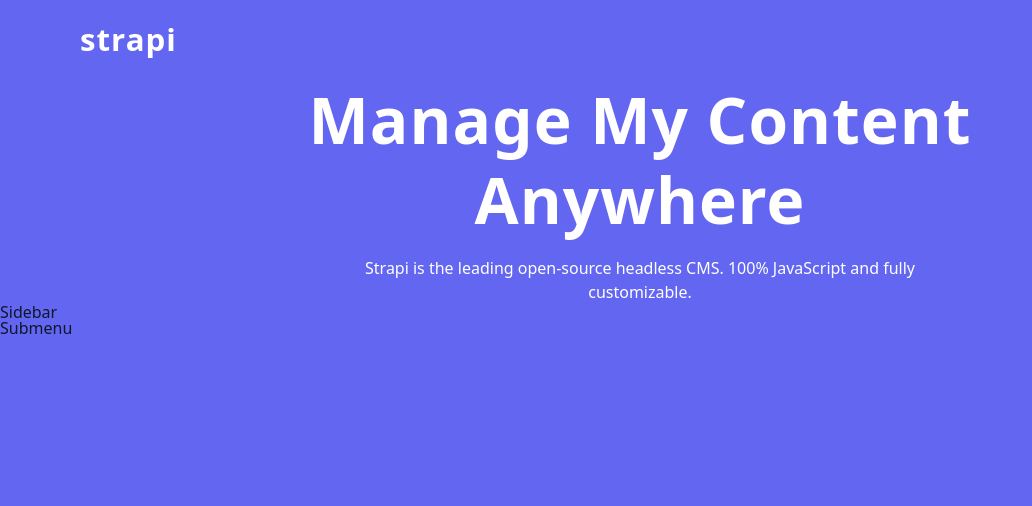
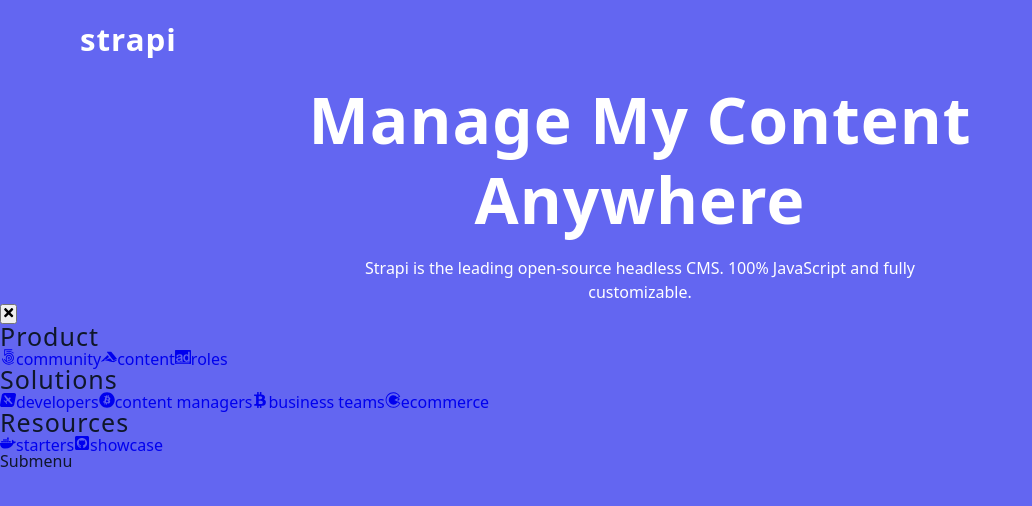
Before and after one commit to UAK002/Fundamental-projects-13-Strapi-Submenus, a React (Vite) app: page / in a window 1280 px wide. Shown: the top 506 px of the page, without its empty margins (0-1032 px from the left). Built offline with nearby package versions, Linux system fonts and the light colour scheme.

Commit message:
263. Strapi - Sidebar JSX

```diff
--- a/src/Sidebar.jsx
+++ b/src/Sidebar.jsx
@@ -1,4 +1,36 @@
+import { FaTimes } from 'react-icons/fa';
+import { useGlobalContext } from './Context';
+import sublinks from './data';
+
 const Sidebar = () => {
-  return <div>Sidebar</div>;
+  const { isSidebarOpen, closeSidebar } = useGlobalContext();
+  return (
+    <aside className="sidebar">
+      <div className="sidebar-container">
+        <button className="close-btn">{<FaTimes />}</button>
+      </div>
+      <div className="sidebarLinks">
+        {sublinks.map((item) => {
+          const { pageId, page, links } = item;
+          return (
+            <article key={pageId}>
+              <h4>{page}</h4>
+              <div className="sidebar-sublinks">
+                {links.map((link) => {
+                  const { url, icon, label, id } = link;
+                  return (
+                    <a key={id} href={url}>
+                      {icon}
+                      {label}
+                    </a>
+                  );
+                })}
+              </div>
+            </article>
+          );
+        })}
+      </div>
+    </aside>
+  );
 };
 export default Sidebar;
```
